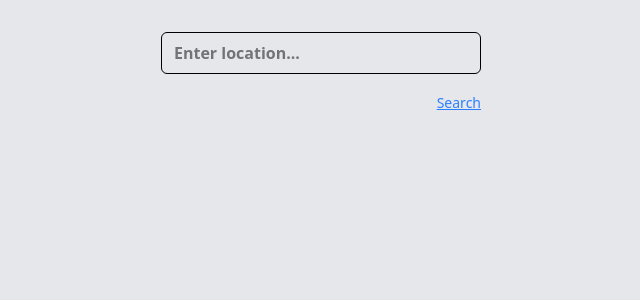
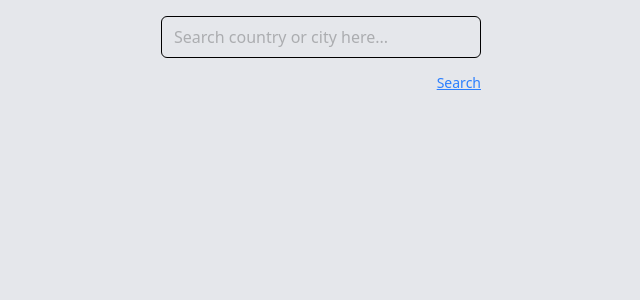
Before and after one commit to tramoblamo/weather-app, a React (Vite) app: page / in a window 1280 px wide. Shown: the top 300 px of the page, without its empty margins (319-959 px from the left). Built offline with nearby package versions, Linux system fonts and the light colour scheme; no server answers.

Commit message:
refactor: extract logic to standalone history component
- fix: update placeholder text, add placeholder styles, boolean toggle
  for btn visibility
- fix: standardize layout for HomePage and SearchPage

```diff
--- /dev/null
+++ b/src/components/History.tsx
@@ -0,0 +1,24 @@
+import type { GeoLocationDataWithKey } from "../types";
+import { HistoryListItem } from "./HistoryListItem";
+
+const History: React.FC<{
+  data: { history: GeoLocationDataWithKey[] };
+  onHistoryUpdate: (history: GeoLocationDataWithKey[]) => void;
+}> = ({ data, onHistoryUpdate }) => {
+  return (
+    <section>
+      <header className="py-4 font-semibold">Search History</header>
+      <ul className="bg-white p-4 rounded-xl shadow-xl">
+        {data.history.map((entry) => (
+          <HistoryListItem
+            key={entry.key}
+            data={entry}
+            onHistoryUpdate={onHistoryUpdate}
+          />
+        ))}
+      </ul>
+    </section>
+  );
+};
+
+export { History };
--- a/src/components/SearchBar.tsx
+++ b/src/components/SearchBar.tsx
@@ -2,9 +2,13 @@ import { useSearch } from "../context/useSearch";
 
 interface SearchBarProps {
   onSearch: (location: string) => void;
+  isBtnVisible?: boolean;
 }
 
-const SearchBar: React.FC<SearchBarProps> = ({ onSearch }) => {
+const SearchBar: React.FC<SearchBarProps> = ({
+  onSearch,
+  isBtnVisible = false,
+}) => {
   const { searchQuery, setSearchQuery } = useSearch();
 
   const handleSubmit = (e: React.FormEvent) => {
@@ -16,14 +20,19 @@ const SearchBar: React.FC<SearchBarProps> = ({ onSearch }) => {
   };
 
   return (
-    <form onSubmit={handleSubmit} className="flex gap-2 my-4">
+    <form onSubmit={handleSubmit} className="flex gap-2">
       <input
         type="text"
-        placeholder="Enter location..."
+        placeholder="Search country or city here..."
         value={searchQuery}
         onChange={(e) => setSearchQuery(e.target.value)}
-        className="border px-3 py-2 rounded-md w-full font-bold"
+        className="border px-3 py-2 rounded-md w-full placeholder:opacity-50 placeholder:font-normal font-semibold"
       />
+      {isBtnVisible && (
+        <button className="hover:cursor-pointer bg-blue-600 text-white rounded-lg p-2 px-3 shadow-sm">
+          Search
+        </button>
+      )}
     </form>
   );
 };
--- a/src/pages/HomePage.tsx
+++ b/src/pages/HomePage.tsx
@@ -38,9 +38,9 @@ function HomePage() {
   }, [setError]);
 
   return (
-    <div>
+    <div className="flex flex-col gap-3">
       <SearchBar onSearch={handleSearch} />
-      <div className="text-right pb-4">
+      <div className="text-right">
         <Link className="text-blue-500 text-sm underline" to="/search">
           Search
         </Link>
--- a/src/pages/SearchPage.tsx
+++ b/src/pages/SearchPage.tsx
@@ -1,6 +1,6 @@
 import { useEffect, useState } from "react";
 import { Link, useNavigate } from "react-router-dom";
-import { HistoryListItem } from "../components/HistoryListItem";
+import { History } from "../components/History";
 import { Loading } from "../components/Loading";
 import { SearchBar } from "../components/SearchBar";
 import { useSearch } from "../context/useSearch";
@@ -28,9 +28,9 @@ function SearchPage() {
   }, [setError]);
 
   return (
-    <div>
-      <SearchBar onSearch={onSearchWithNavigate} />
-      <div className="text-right pb-4">
+    <div className="flex flex-col gap-3">
+      <SearchBar onSearch={onSearchWithNavigate} isBtnVisible={true} />
+      <div className="text-right">
         <Link className="text-blue-500 text-sm underline" to="/">
           Home
         </Link>
@@ -38,18 +38,7 @@ function SearchPage() {
       {loading && <Loading />}
       {error && <p className="text-sm text-red-500">{error}</p>}
       {history.length > 0 ? (
-        <section>
-          <header className="py-4 font-semibold">Search History</header>
-          <ul className="bg-white p-4 rounded-xl shadow-xl">
-            {history.map((entry) => (
-              <HistoryListItem
-                key={entry.key}
-                data={entry}
-                onHistoryUpdate={onHistoryUpdate}
-              />
-            ))}
-          </ul>
-        </section>
+        <History data={{ history }} onHistoryUpdate={onHistoryUpdate} />
       ) : null}
     </div>
   );
```
